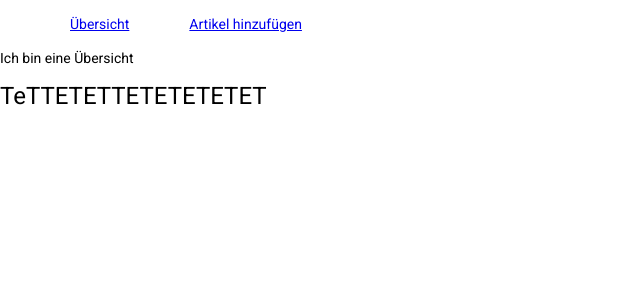
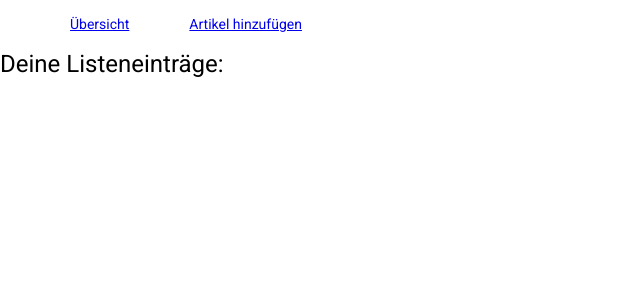
Before and after one commit to LindaSchxfer/PWA-Projekt, an Angular app in the folder shop-the-top/: page /uebersicht in a window 1280 px wide. Shown: the top 300 px of the page, without its empty margins (0-640 px from the left). Built offline with nearby package versions, Linux system fonts and the light colour scheme.

Commit message:
Änderung Übersicht

```diff
--- a/shop-the-top/src/app/uebersicht/uebersicht.component.html
+++ b/shop-the-top/src/app/uebersicht/uebersicht.component.html
@@ -1,6 +1,4 @@
-<p>Ich bin eine Übersicht</p>
-<h1>TeTTETETTETETETETET</h1>
-
+<h1>Deine Listeneinträge:</h1>
 <ul>
     <li *ngFor="let item of shoppingItems">
         {{ item.productname }}
```
